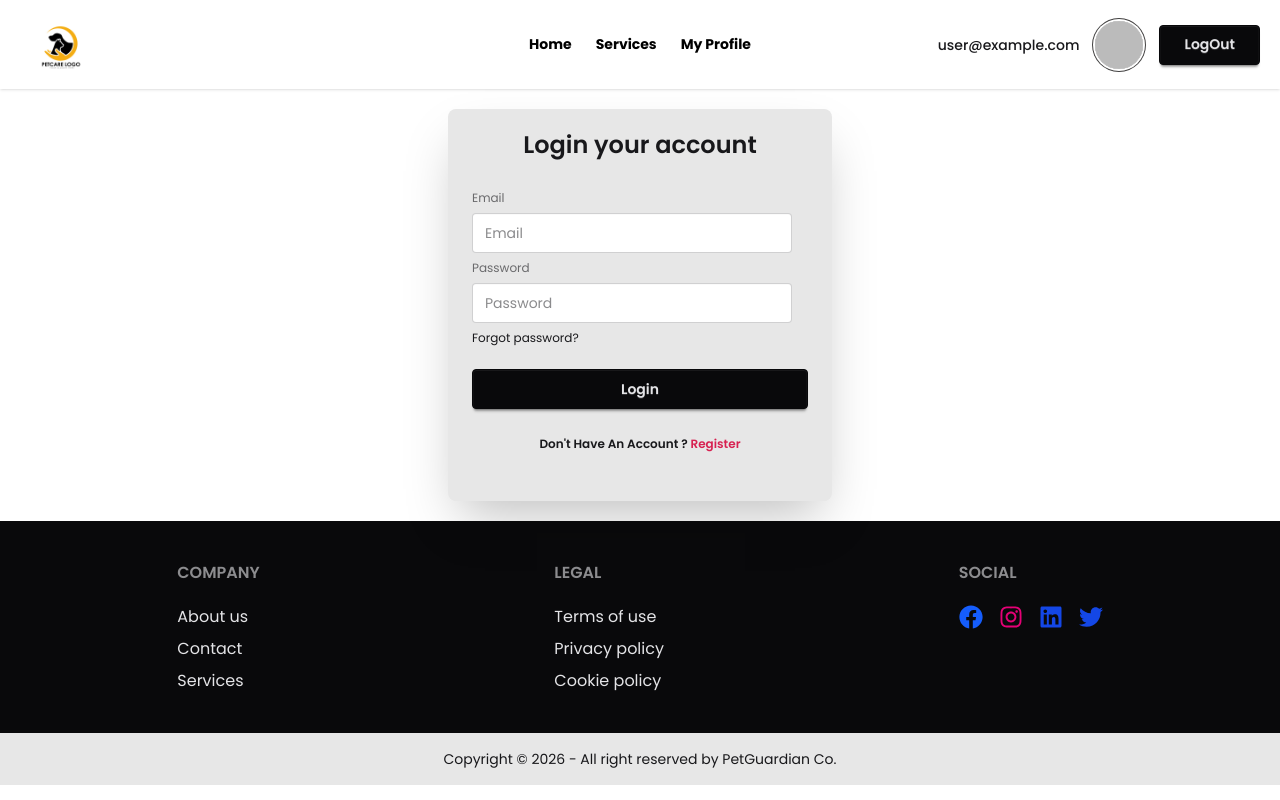
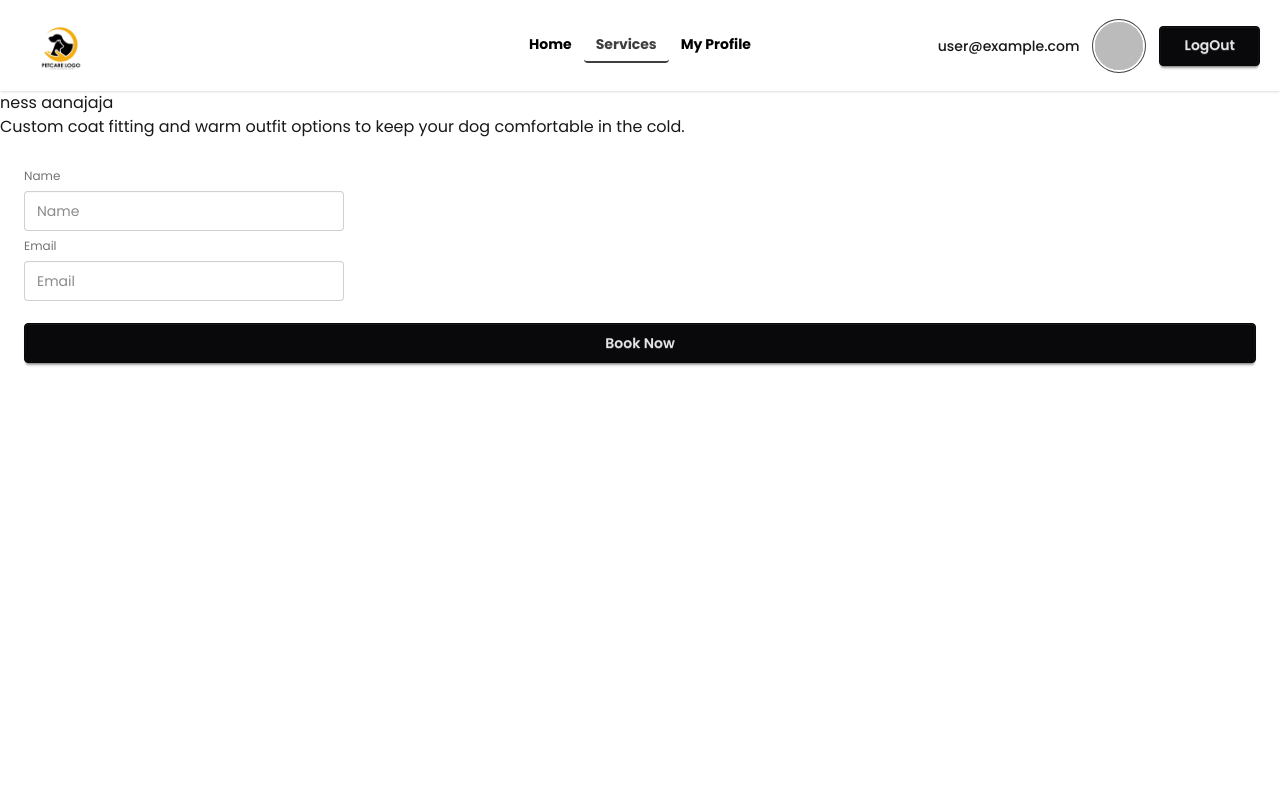
Before and after one commit to Rhcoder79/my-ph-assignment-9, a React (Vite) app: page /services/1 in a window 1280 px wide. Before the commit this address led to /auth/login. Shown: the top 800 px of the page. Built offline with nearby package versions, Linux system fonts and the light colour scheme; no server answers; sample sign-in values are in the browser's storage.

Commit message:
now i am in authenticaion work

```diff
--- a/package.json
+++ b/package.json
@@ -17,6 +17,7 @@
     "react-dom": "^19.2.0",
     "react-icons": "^5.5.0",
     "react-router": "^7.13.0",
+    "react-toastify": "^11.0.5",
     "tailwindcss": "^4.1.18"
   },
   "devDependencies": {
--- a/src/components/home/servicesCard/ServiceDetailCard.jsx
+++ b/src/components/home/servicesCard/ServiceDetailCard.jsx
@@ -1,9 +1,35 @@
 import React from 'react';
+import { toast } from 'react-toastify';
+const ServiceDetailCard = ({details}) => {
+    if (!details || !details.serviceName) {
+        return <div>Loading details...</div>;
+    }
+  const handleBooking=(e)=>{
+   e.preventDefault();
+   const form=e.target;
+   const email=form.em.value;
+   const name=form.name.value;
+   console.log({name,email});
+      toast(`Successfully Booked! ${details.serviceName}`);
 
-const ServiceDetailCard = ({details}) => {
+      form.reset();
+  }
     return (
         <div>
             <h2>{details.description}</h2>
+            <form onSubmit={handleBooking} className="card-body">
+        <fieldset className="fieldset">
+
+            {/* name */}
+          <label className="label">Name</label>
+          <input name='name' type="text" className="input" placeholder="Name" required />
+            {/* email */}
+          <label className="label">Email</label>
+          <input name='em' type="email" className="input" placeholder="Email" required />
+          <button type='submit' className="btn btn-neutral mt-4">Book Now</button>
+        </fieldset>
+      </form>
+
         </div>
     );
 };
--- a/src/main.jsx
+++ b/src/main.jsx
@@ -4,12 +4,14 @@ import './index.css'
 import App from './App.jsx'
 import { RouterProvider } from 'react-router'
 import router from './routes/router.jsx'
+import { ToastContainer } from 'react-toastify';
 import AuthProvider from './provider/AuthProvider.jsx'
 
 createRoot(document.getElementById('root')).render(
   <StrictMode>
     <AuthProvider>
   <RouterProvider router={router}></RouterProvider>
+  <ToastContainer />
     </AuthProvider>
 
   </StrictMode>,
--- a/src/pages/Login.jsx
+++ b/src/pages/Login.jsx
@@ -1,9 +1,11 @@
 import React, { use } from 'react';
-import { Link } from 'react-router';
+import { Link, useLocation, useNavigate } from 'react-router';
 import { AuthContext } from '../provider/AuthProvider';
 
 const Login = () => {
     const {signIn}=use(AuthContext);
+    const navigate = useNavigate();
+    const location = useLocation()
     const handleLogin=(e)=>{
         e.preventDefault();
         const form=e.target;
@@ -14,6 +16,7 @@ const Login = () => {
      .then(result=>{
         const user=result.user;
         console.log(user);
+        navigate(location?.state ? location.state : "/");
      })
      .catch((error)=>{
         const errorCode=error.code;
@@ -36,7 +39,8 @@ const Login = () => {
           <input name='pass' type="password" className="input" placeholder="Password" required />
           <div><a className="link link-hover">Forgot password?</a></div>
           <button type='submit' className="btn btn-neutral mt-4">Login</button>
-        <p className='font-semibold text-center pt-5'>Don't Have An Account ? {" "} <Link className='text-secondary ' to='/auth/register'>Register</Link> </p>
+        <p className='font-semibold text-center pt-5'>
+            Don't Have An Account ? {" "} <Link className='text-secondary '  to='/auth/register' state={location.state}>Register</Link> </p>
 
         </fieldset>
       </form>
@@ -44,5 +48,4 @@ const Login = () => {
         </div>
     );
 };
-
 export default Login;
--- a/src/provider/AuthProvider.jsx
+++ b/src/provider/AuthProvider.jsx
@@ -5,20 +5,23 @@ export const AuthContext=createContext();
 const auth = getAuth(app);
 const   AuthProvider = ({children}) => {
     const [user,setUser]=useState(null);
-
-    const createUser=(email,password)=>{
+    const [loading, setLoading] = useState(true);
+       const createUser=(email,password)=>{
+        setLoading(true);
      return createUserWithEmailAndPassword(auth,email,password)
     };
     const signIn=(email,password)=>{
+        setLoading(true);
         return signInWithEmailAndPassword(auth,email,password)
     }
     const logOut=()=>{
+        setLoading(true);
         return signOut(auth);
     }
     useEffect(()=>{
     const unsubscribe= onAuthStateChanged(auth,(currentUser)=>{
         setUser(currentUser);
-     })
+        setLoading(false);     })
      return ()=>{
      unsubscribe();
      }
@@ -26,6 +29,7 @@ const   AuthProvider = ({children}) => {
     const authData={
         user,
         setUser,
+        loading,
         createUser,
         signIn,
         logOut,
```
Also changed, not shown: 1 other file (tests, documents, lock files or other folders).
